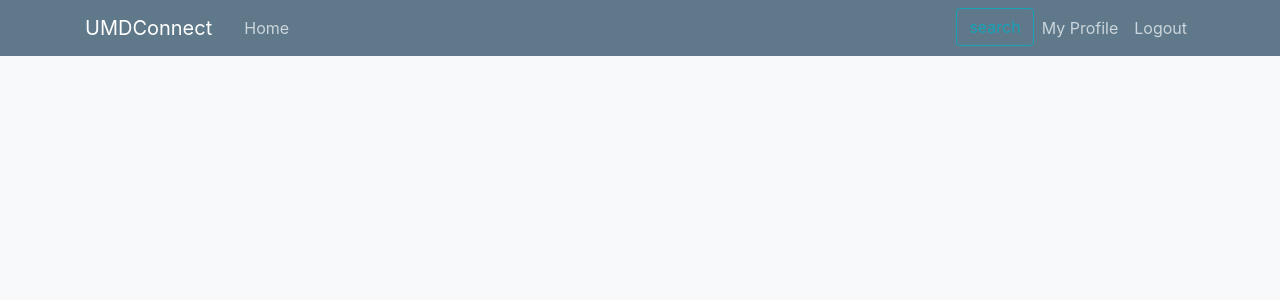
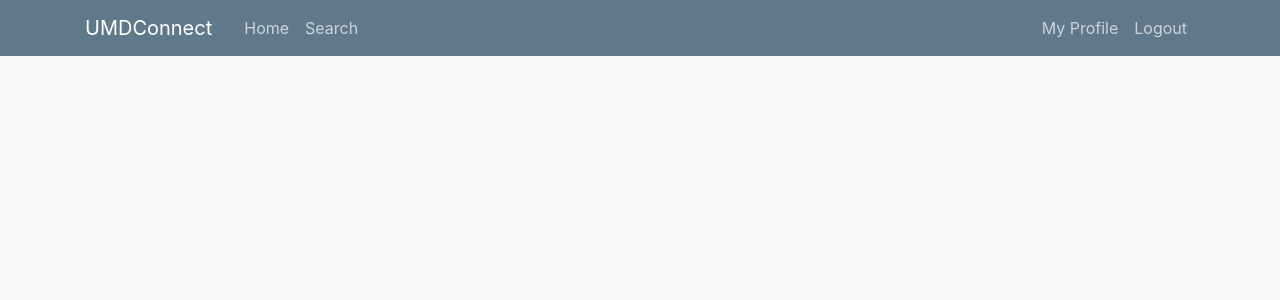
Before and after one commit to KofiAAnnor/UMD-Connect, a Flask app: page / in a window 1280 px wide. Shown: the top 300 px of the page. Run offline with Flask 2, Linux system fonts and the light colour scheme; a user stored in the database is signed in; some libraries are stand-ins or nearby versions.

Commit message:
Update layout.html

```diff
--- a/flaskapp/templates/layout.html
+++ b/flaskapp/templates/layout.html
@@ -26,13 +26,11 @@
           <div class="collapse navbar-collapse" id="navbarToggle">
             <div class="navbar-nav mr-auto">
               <a class="nav-item nav-link" href="{{ url_for('home') }}">Home</a>
+              <a class="nav-item nav-link" href="{{ url_for('search') }}">Search</a>
             </div>
             <!-- Navbar Right Side -->
             <div class="navbar-nav">
               {% if current_user.is_authenticated %}
-              <form action="{{ url_for('search') }}" method="POST">
-                <input type="submit" name="search_button" value ="search"class = "btn btn-outline-info"/>
-              </form>
                 <a class="nav-item nav-link" href="{{ url_for('profile') }}">My Profile</a>
                 <a class="nav-item nav-link" href="{{ url_for('logout') }}">Logout</a>
               {% else %}
```
